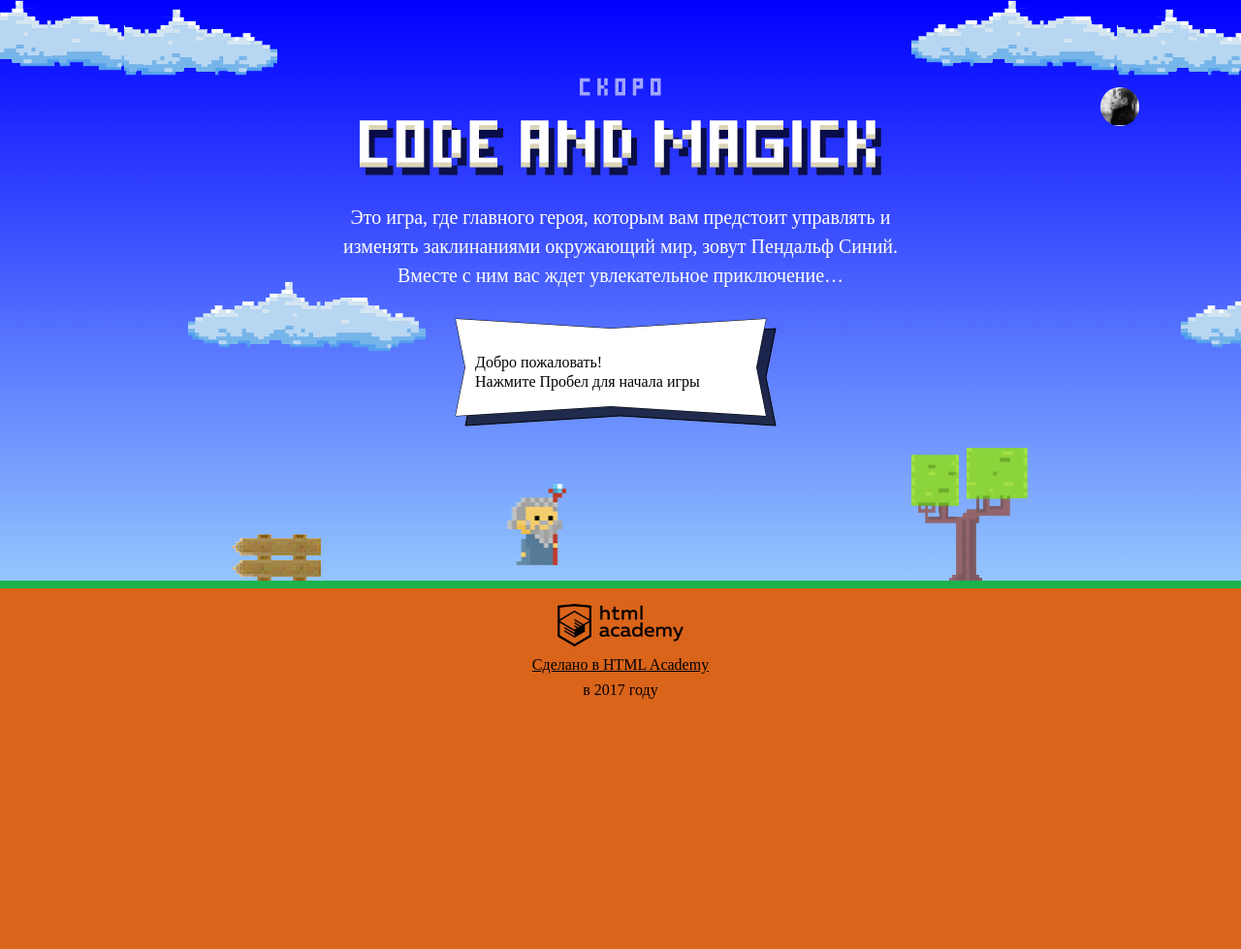
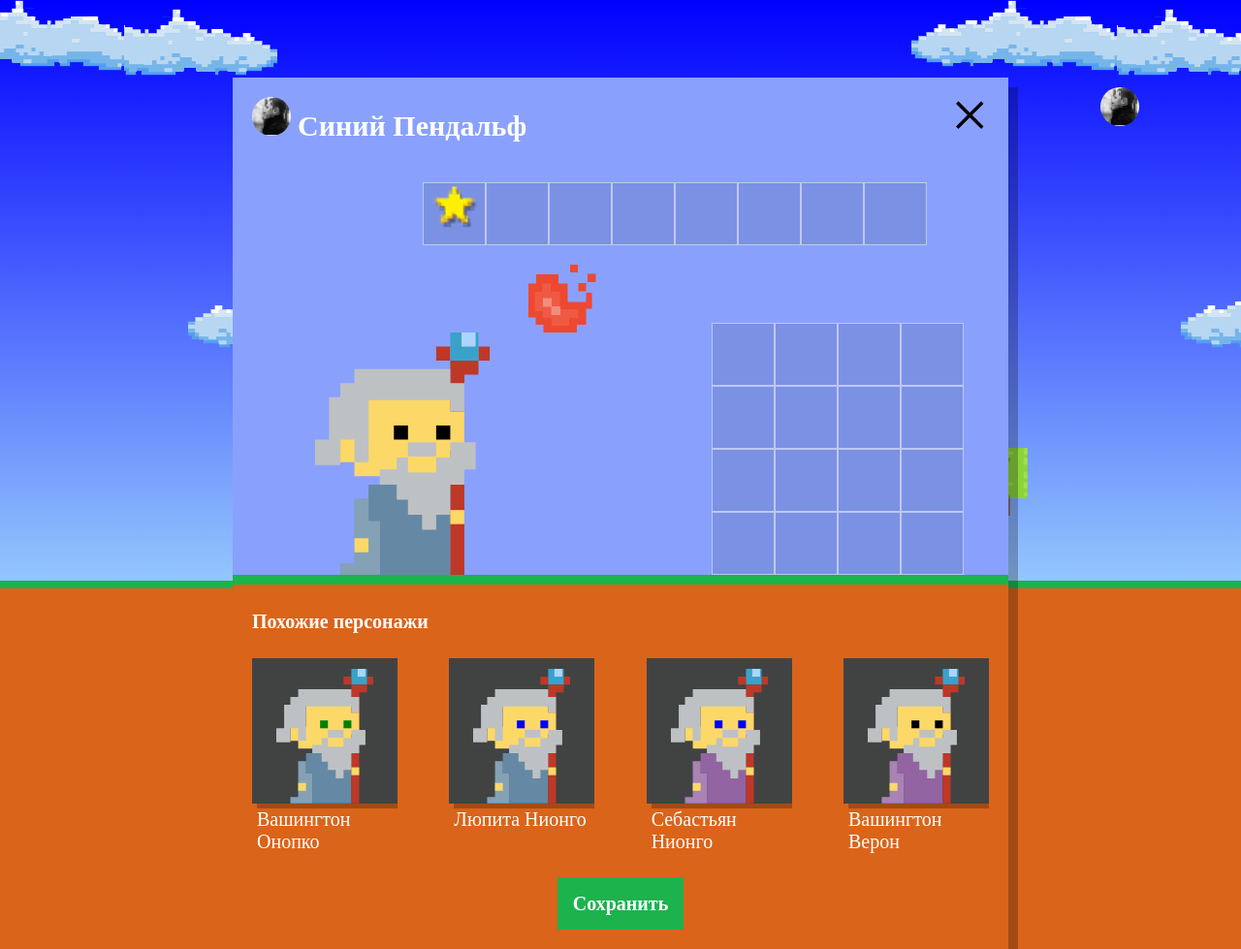
Before and after one commit to AlenaLubanko/1335287-code-and-magick-19, a website: page index.html in a window 1280 px wide. Shown: the whole page at 97% size. Before the commit the page ends 800 px from the top, so only its background shows below. Drawn offline with Linux system fonts and the light colour scheme; a web font is replaced by a local one.

Commit message:
Window choose wizard.

```diff
--- a/index.html
+++ b/index.html
@@ -182,6 +182,7 @@
 </template>
 
 <script src="js/game.js"></script>
+<script src="js/setup.js"></script>
 
 </body>
 </html>
--- /dev/null
+++ b/js/setup.js
@@ -0,0 +1,53 @@
+'use strict';
+
+var WIZARD_NAMES = ['Иван', 'Хуан', 'Себастьян', 'Мария', 'Кристоф', 'Виктор', 'Юлия', 'Люпита', 'Вашингтон'];
+var WIZARD_SURNAMES = ['да Марья', 'Верон', 'Мирабелла', 'Вальц', 'Онопко', 'Топольницкая', 'Нионго', 'Ирвинг'];
+var coatColors = ['rgb(101, 137, 164)', 'rgb(241, 43, 107)', 'rgb(146, 100, 161)', 'rgb(56, 159, 117)', 'rgb(215, 210, 55)', 'rgb(0, 0, 0)'];
+var eyesColors = ['black', 'red', 'blue', 'yellow', 'green'];
+var wizardCount = 4;
+
+var userDialog = document.querySelector('.setup');
+userDialog.classList.remove('hidden');
+
+var similarListElement = userDialog.querySelector('.setup-similar-list');
+
+var similarWizardTemplate = document.querySelector('#similar-wizard-template')
+    .content
+    .querySelector('.setup-similar-item');
+
+var wizards = [];
+for (var i = 0; i < wizardCount; i++) {
+  var wizardNameIndex = Math.floor(Math.random() * WIZARD_NAMES.length);
+  var wizardSurnameIndex = Math.floor(Math.random() * WIZARD_SURNAMES.length);
+  var name = WIZARD_NAMES[wizardNameIndex] + ' ' + WIZARD_SURNAMES[wizardSurnameIndex];
+
+  var coatColorIndex = Math.floor(Math.random() * coatColors.length);
+  var coatColor = coatColors[coatColorIndex];
+
+  var eyesColorIndex = Math.floor(Math.random() * eyesColors.length);
+  var eyesColor = eyesColors[eyesColorIndex];
+
+  wizards[i] = {
+    name,
+    coatColor,
+    eyesColor,
+  };
+}
+
+var renderWizard = function (wizard) {
+  var wizardElement = similarWizardTemplate.cloneNode(true);
+
+  wizardElement.querySelector('.setup-similar-label').textContent = wizard.name;
+  wizardElement.querySelector('.wizard-coat').style.fill = wizard.coatColor;
+  wizardElement.querySelector('.wizard-eyes').style.fill = wizard.eyesColor;
+
+  return wizardElement;
+}
+
+var fragment = document.createDocumentFragment();
+for (var i = 0; i < wizards.length; i++) {
+  fragment.appendChild(renderWizard(wizards[i]));
+}
+similarListElement.appendChild(fragment);
+
+userDialog.querySelector('.setup-similar').classList.remove('hidden');
```
